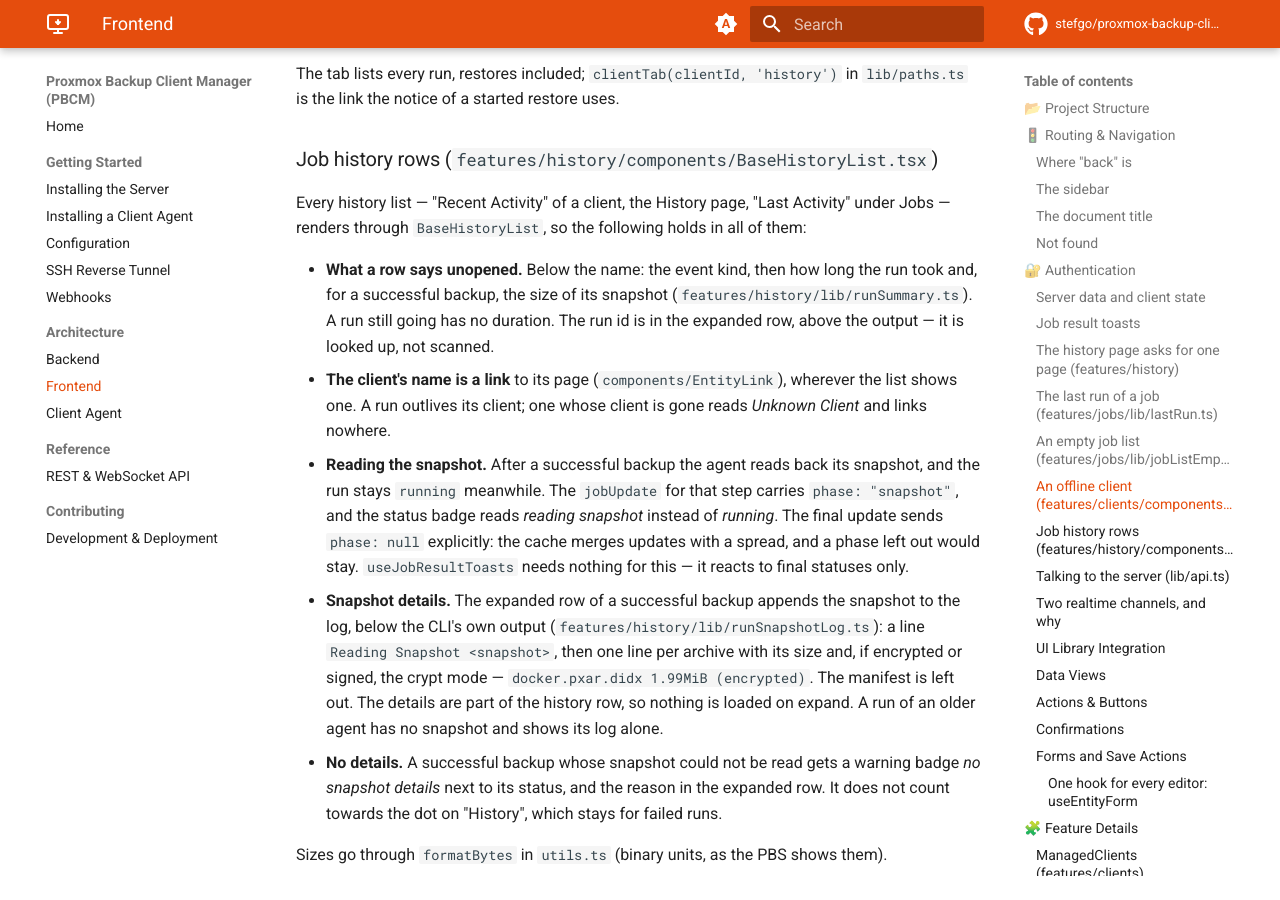
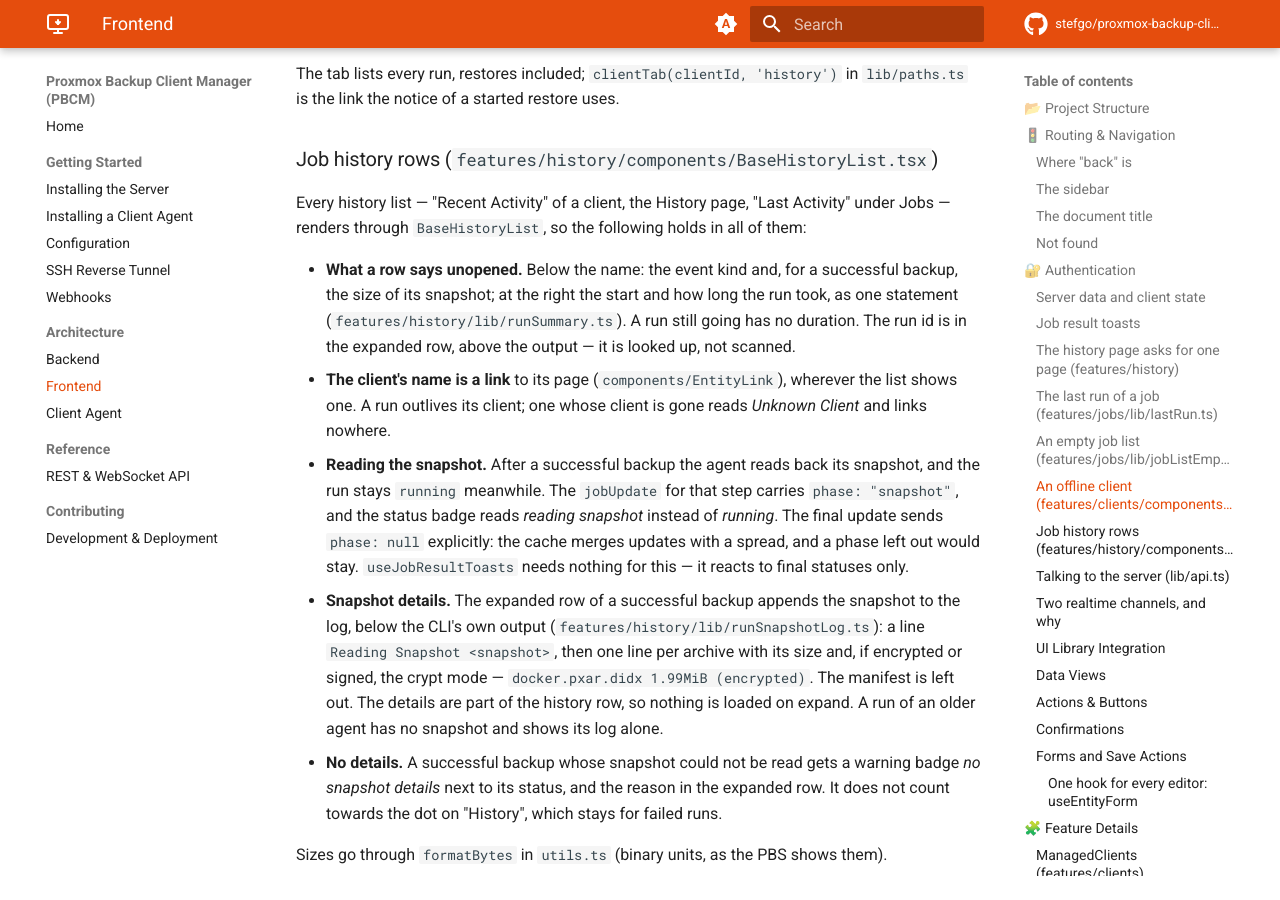
Before and after one commit to stefgo/proxmox-backup-client-manager, an MkDocs documentation site: the page built from docs/frontend.md, in a window 1280 px wide and 900 px high, scrolled down 8540 px. Built offline with MkDocs 1.6.1 and Material for MkDocs 9.7.7, drawn with Linux system fonts in a browser that asks for light colours; comment, search, counter and statistics services are not loaded.

Commit message:
feat(frontend): Show a run's duration next to its start time
The history row had the duration at the left, apart from the date it
belongs to. Both now stand together at the right, as in the job list, and
the date is set in the text font instead of the monospaced one.

Co-Authored-By: Claude Opus 5.5 <noreply@anthropic.com>

```diff
--- a/docs/frontend.md
+++ b/docs/frontend.md
@@ -311,9 +311,9 @@ The tab lists every run, restores included; `clientTab(clientId, 'history')` in
 Every history list — "Recent Activity" of a client, the History page, "Last Activity" under
 Jobs — renders through `BaseHistoryList`, so the following holds in all of them:
 
-- **What a row says unopened.** Below the name: the event kind, then how long the run took
-  and, for a successful backup, the size of its snapshot (`features/history/lib/runSummary.ts`).
-  A run still going has no duration. The run id is in the expanded row, above the output —
+- **What a row says unopened.** Below the name: the event kind and, for a successful backup,
+  the size of its snapshot; at the right the start and how long the run took, as one
+  statement (`features/history/lib/runSummary.ts`). A run still going has no duration. The run id is in the expanded row, above the output —
   it is looked up, not scanned.
 - **The client's name is a link** to its page (`components/EntityLink`), wherever the list
   shows one. A run outlives its client; one whose client is gone reads *Unknown Client* and
```
Also changed, not shown: 1 other file.
